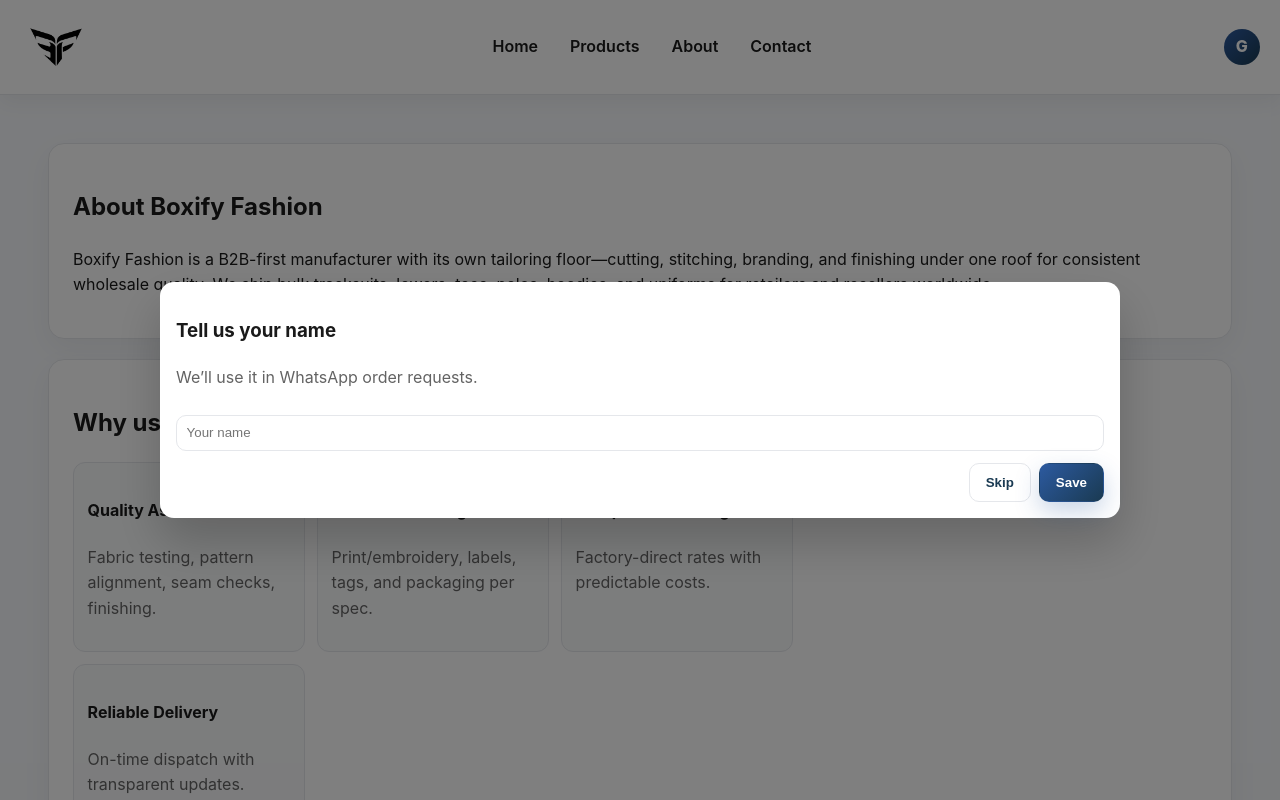
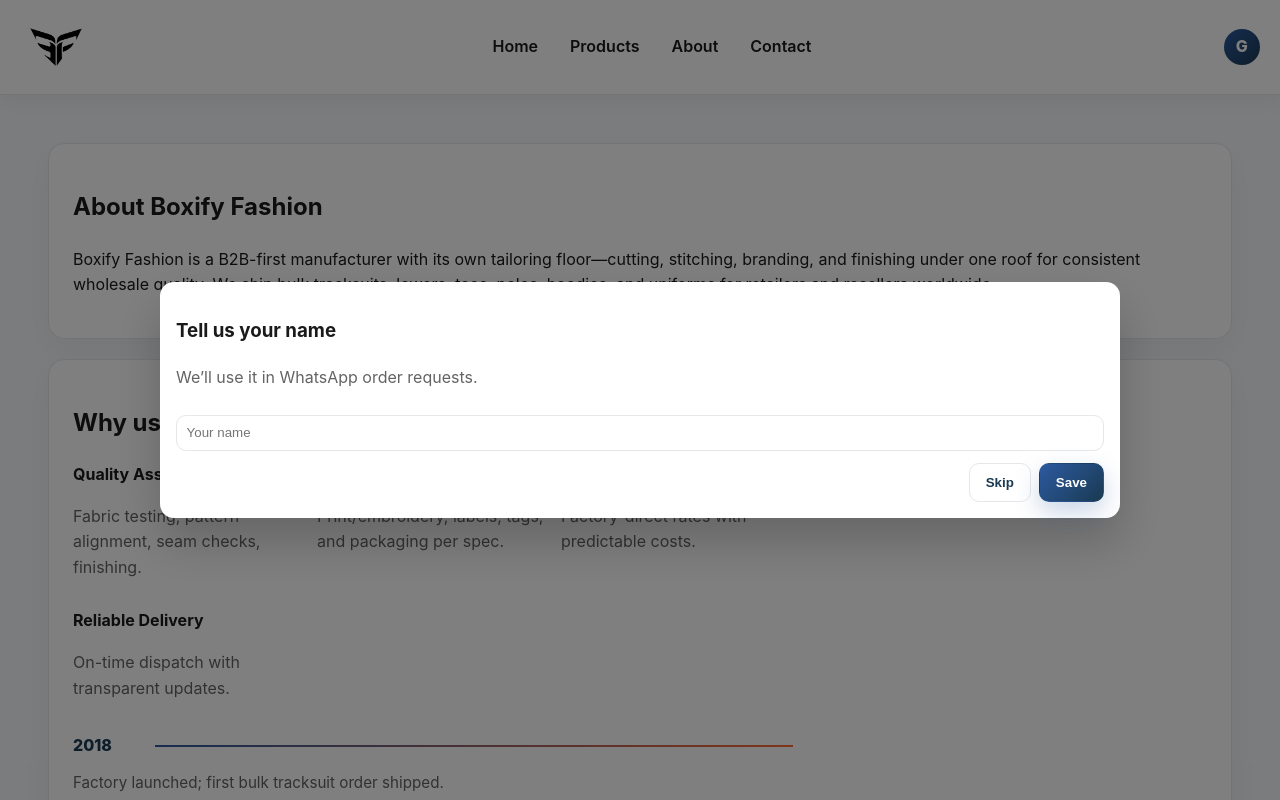
Before and after one commit to Lalit20112/boxifyfashion.com, a Next.js app: page /about in a window 1280 px wide. Shown: the top 800 px of the page. Built offline with nearby package versions, Linux system fonts and the light colour scheme.

Commit message:
style: slightly smaller text for value/timeline blocks

```diff
--- a/app/globals.css
+++ b/app/globals.css
@@ -646,11 +646,8 @@ main {
   margin: 1rem 0;
 }
 
-.pill-card {
-  background: #f9fafb;
-  border: 1px solid var(--border);
-  border-radius: 12px;
-  padding: 0.85rem;
+.pill-card h4 {
+  margin: 0 0 0.35rem 0;
 }
 
 .timeline {
@@ -679,6 +676,7 @@ main {
 .timeline-row .text {
   grid-column: 1 / span 2;
   color: var(--muted);
+  font-size: 0.95rem;
 }
 
 .media {
```
